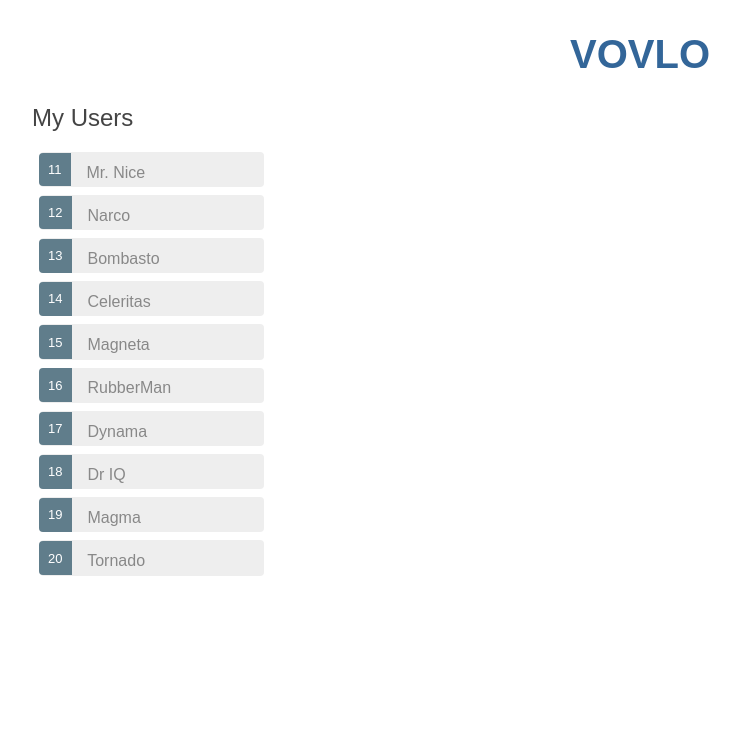
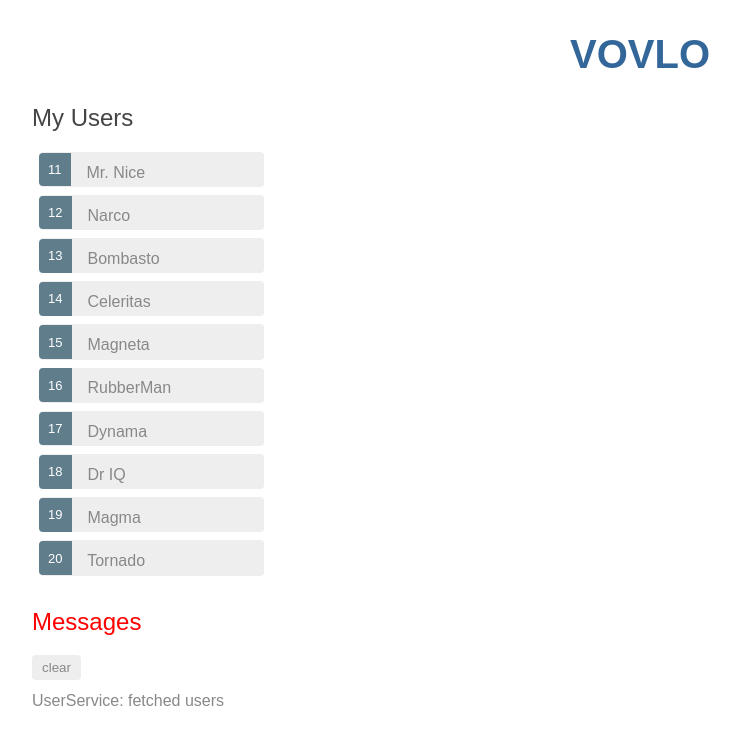
Before and after one commit to 1hemant/volvo, an Angular app: page / in a window 1280 px wide. Shown: the top 744 px of the page, without its empty margins (0-740 px from the left). Built offline with nearby package versions, Linux system fonts and the light colour scheme.

Commit message:
Added Services

```diff
--- a/src/app/app.component.html
+++ b/src/app/app.component.html
@@ -1,2 +1,3 @@
 <div style="text-align: center"><h1>{{title | uppercase}}</h1></div>
 <app-users></app-users>
+<app-messages></app-messages>
--- /dev/null
+++ b/src/app/message.service.ts
@@ -0,0 +1,16 @@
+import { Injectable } from '@angular/core';
+
+@Injectable({
+  providedIn: 'root',
+})
+export class MessageService {
+  messages: string[] = [];
+
+  add(message: string) {
+    this.messages.push(message);
+  }
+
+  clear() {
+    this.messages = [];
+  }
+}
--- /dev/null
+++ b/src/app/messages/messages.component.css
@@ -0,0 +1,35 @@
+/* MessagesComponent's private CSS styles */
+h2 {
+    color: red;
+    font-family: Arial, Helvetica, sans-serif;
+    font-weight: lighter;
+  }
+  body {
+    margin: 2em;
+  }
+  body, input[text], button {
+    color: crimson;
+    font-family: Cambria, Georgia;
+  }
+
+  button.clear {
+    font-family: Arial;
+    background-color: #eee;
+    border: none;
+    padding: 5px 10px;
+    border-radius: 4px;
+    cursor: pointer;
+    cursor: hand;
+  }
+  button:hover {
+    background-color: #cfd8dc;
+  }
+  button:disabled {
+    background-color: #eee;
+    color: #aaa;
+    cursor: auto;
+  }
+  button.clear {
+    color: #888;
+    margin-bottom: 12px;
+  }
--- /dev/null
+++ b/src/app/messages/messages.component.html
@@ -0,0 +1,8 @@
+<div *ngIf="messageService.messages.length">
+
+  <h2>Messages</h2>
+  <button class="clear"
+          (click)="messageService.clear()">clear</button>
+  <div *ngFor='let message of messageService.messages'> {{message}} </div>
+
+</div>
--- /dev/null
+++ b/src/app/messages/messages.component.ts
@@ -0,0 +1,16 @@
+import { Component, OnInit } from '@angular/core';
+import { MessageService } from '../message.service';
+
+@Component({
+  selector: 'app-messages',
+  templateUrl: './messages.component.html',
+  styleUrls: ['./messages.component.css']
+})
+export class MessagesComponent implements OnInit {
+
+  constructor(public messageService: MessageService) {}
+
+  ngOnInit() {
+  }
+
+}
--- /dev/null
+++ b/src/app/user.service.ts
@@ -0,0 +1,21 @@
+import { Injectable } from '@angular/core';
+
+import { Observable, of } from 'rxjs';
+
+import { User } from './user';
+import { USERS } from './mock-users';
+import { MessageService } from './message.service';
+
+@Injectable({
+  providedIn: 'root',
+})
+export class UserService {
+
+  constructor(private messageService: MessageService) { }
+
+  getUsers(): Observable<User[]> {
+    // TODO: send the message _after_ fetching the users
+    this.messageService.add('UserService: fetched users');
+    return of(USERS);
+  }
+}
--- a/src/app/users/users.component.ts
+++ b/src/app/users/users.component.ts
@@ -1,24 +1,31 @@
 import { Component, OnInit } from '@angular/core';
+
 import { User } from '../user';
-import { USERS } from '../mock-users';
+import { UserService } from '../user.service';
 
 @Component({
   selector: 'app-users',
   templateUrl: './users.component.html',
   styleUrls: ['./users.component.css']
 })
-
 export class UsersComponent implements OnInit {
 
-  users = USERS;
   selectedUser: User;
 
-  constructor() { }
+  users: User[];
+
+  constructor(private userService: UserService) { }
 
   ngOnInit() {
+    this.getUsers();
   }
 
   onSelect(user: User): void {
     this.selectedUser = user;
   }
+
+  getUsers(): void {
+    this.userService.getUsers()
+        .subscribe(users => this.users = users);
+  }
 }
```
Also changed, not shown: src/app/app.module.ts (+7 -4 lines), 1 other file (tests, documents, lock files or other folders).
